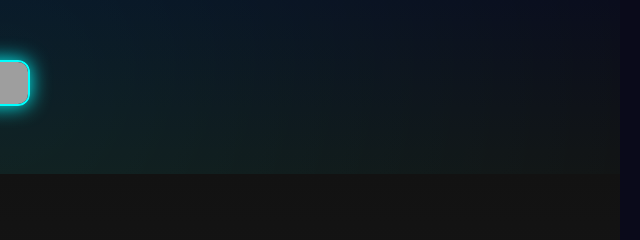
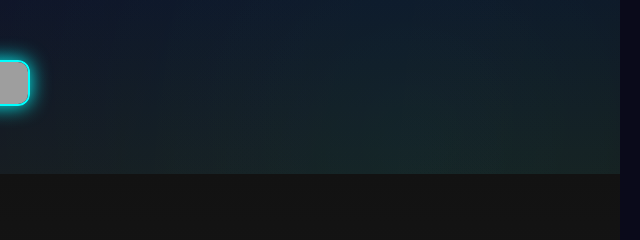
Before and after one commit to Nolesd/TBPL, a plain HTML site: page index.html in a window 1280 px wide. Shown: the top 240 px of the page, 640-1280 px from the left. Drawn offline with Linux system fonts and the light colour scheme; grey boxes are pictures that could not be loaded.

Commit message:
Update style.css

```diff
--- a/style.css
+++ b/style.css
@@ -42,10 +42,11 @@ body {
   left: 0;
   width: 100%;
   height: 100%;
-  background-image: radial-gradient(circle at center, rgba(0,255,255,0.08) 0%, transparent 40%),
-                    radial-gradient(circle at top left, rgba(255,76,255,0.05) 0%, transparent 50%);
+  background: radial-gradient(circle at center, rgba(0,255,255,0.08) 0%, transparent 50%),
+              radial-gradient(circle at top left, rgba(255,76,255,0.06) 0%, transparent 70%),
+              radial-gradient(circle at bottom right, rgba(255,230,0,0.04) 0%, transparent 60%);
   background-size: 300% 300%;
-  animation: moveBackground 20s linear infinite;
+  animation: moveBackground 30s linear infinite;
   z-index: 0;
 }
 
```
